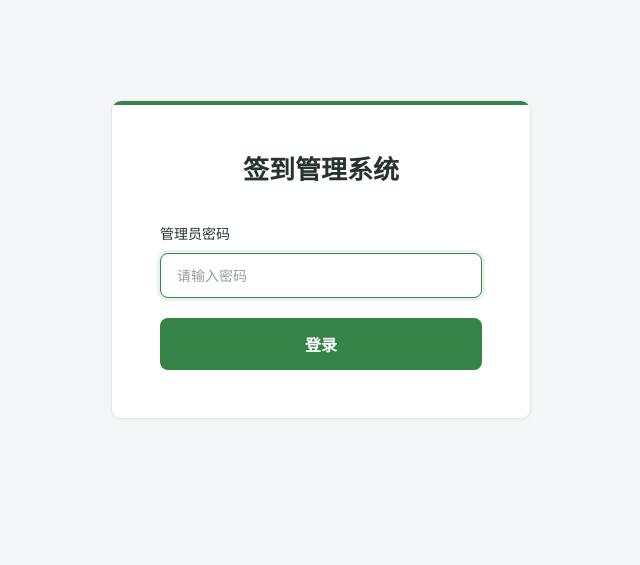
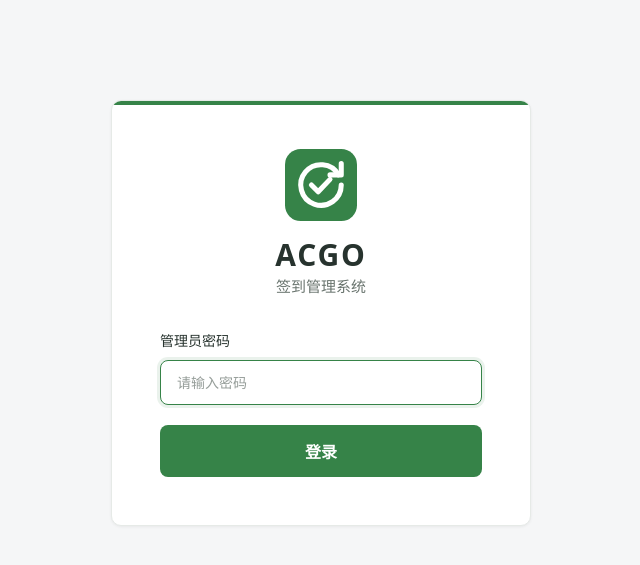
Before and after one commit to yz0812/acGo, a Flask app: page /login in a window 1280 px wide. Shown: the top 565 px of the page, without its empty margins (319-959 px from the left). Run offline with Flask 3, Linux system fonts and the light colour scheme.

Commit message:
feat(ui): 添加 ACGO 品牌 Logo 并接入页面与站点图标

```diff
--- a/static/style.css
+++ b/static/style.css
@@ -918,3 +918,14 @@ td[colspan] { padding: 36px 16px; color: var(--muted-foreground); }
 .task-demo pre, .script-preview { white-space: pre-wrap; overflow-wrap: anywhere; font: 13px/1.7 var(--font-mono); }
 .task-demo pre { margin-top: 12px; }
 .task-demo small { display: block; margin-top: 10px; color: var(--muted-foreground); }
+
+/* Shared ACGO identity */
+.brand { display: flex; align-items: center; gap: 12px; }
+.brand-icon { display: block; width: 44px; height: 44px; flex-shrink: 0; }
+.brand-copy { display: flex; flex-direction: column; gap: 2px; }
+.brand-name { font-size: 23px; font-weight: 800; letter-spacing: .06em; line-height: 1.2; }
+.brand-caption { font-size: 13px; font-weight: 500; color: var(--muted-foreground); line-height: 1.5; }
+.brand-login { flex-direction: column; gap: 16px; }
+.brand-login .brand-icon { width: 72px; height: 72px; }
+.brand-login .brand-name { font-size: 30px; }
+.brand-login .brand-caption { font-size: 15px; }
--- a/templates/login.html
+++ b/templates/login.html
@@ -4,11 +4,17 @@
     <meta charset="UTF-8">
     <meta name="viewport" content="width=device-width, initial-scale=1.0">
     <title>登录 - 签到管理系统</title>
+    <link rel="icon" href="{{ url_for('static', filename='favicon.ico') }}?v=acgo-logo-1" sizes="any">
+    <link rel="icon" type="image/svg+xml" href="{{ url_for('static', filename='logo.svg') }}">
+    <link rel="apple-touch-icon" href="{{ url_for('static', filename='apple-touch-icon.png') }}">
     <link rel="stylesheet" href="{{ url_for('static', filename='style.css') }}">
 </head>
 <body>
     <div class="login-container">
-        <h1 class="login-title">签到管理系统</h1>
+        <h1 class="login-title brand brand-login">
+                <img class="brand-icon" src="{{ url_for('static', filename='logo.svg') }}" alt="" width="44" height="44">
+                <span class="brand-copy"><span class="brand-name">ACGO</span><span class="brand-caption">签到管理系统</span></span>
+            </h1>
 
         {% if error %}
         <div class="error-message">{{ error }}</div>
```
Also changed, not shown: templates/index.html (+7 -1 lines), templates/notify.html (+7 -1 lines), README.md, static/apple-touch-icon.png (added), static/favicon.ico, static/logo.png (added), static/logo.svg (added).
